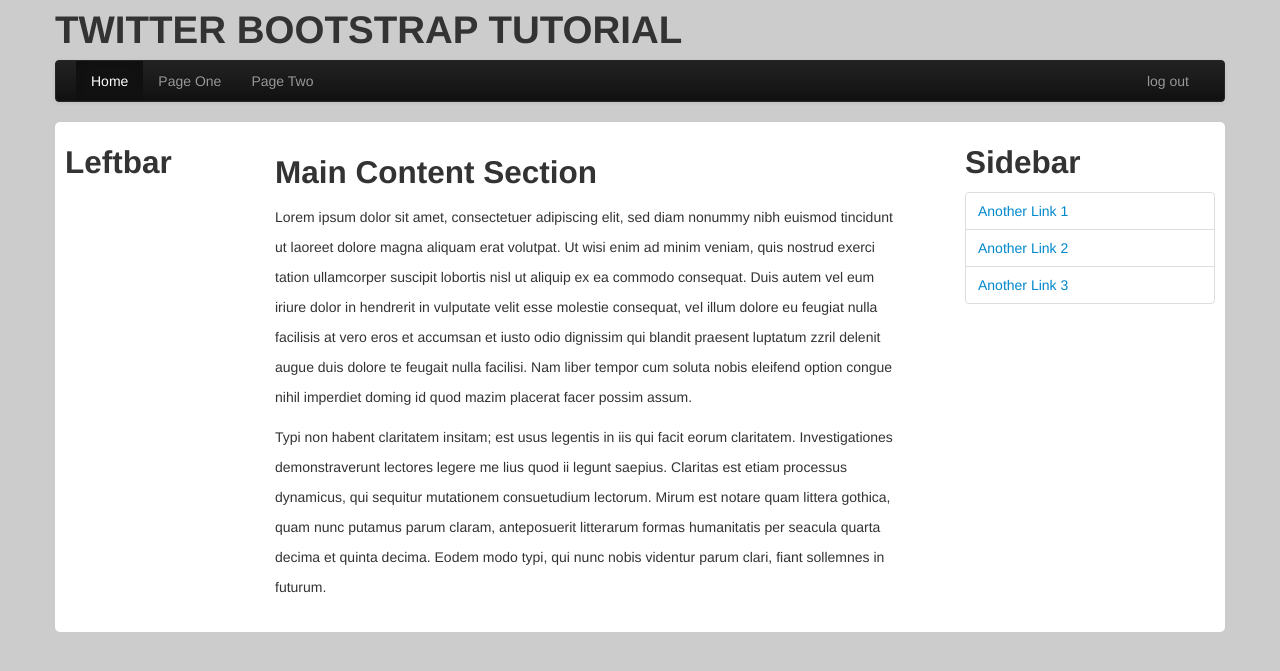
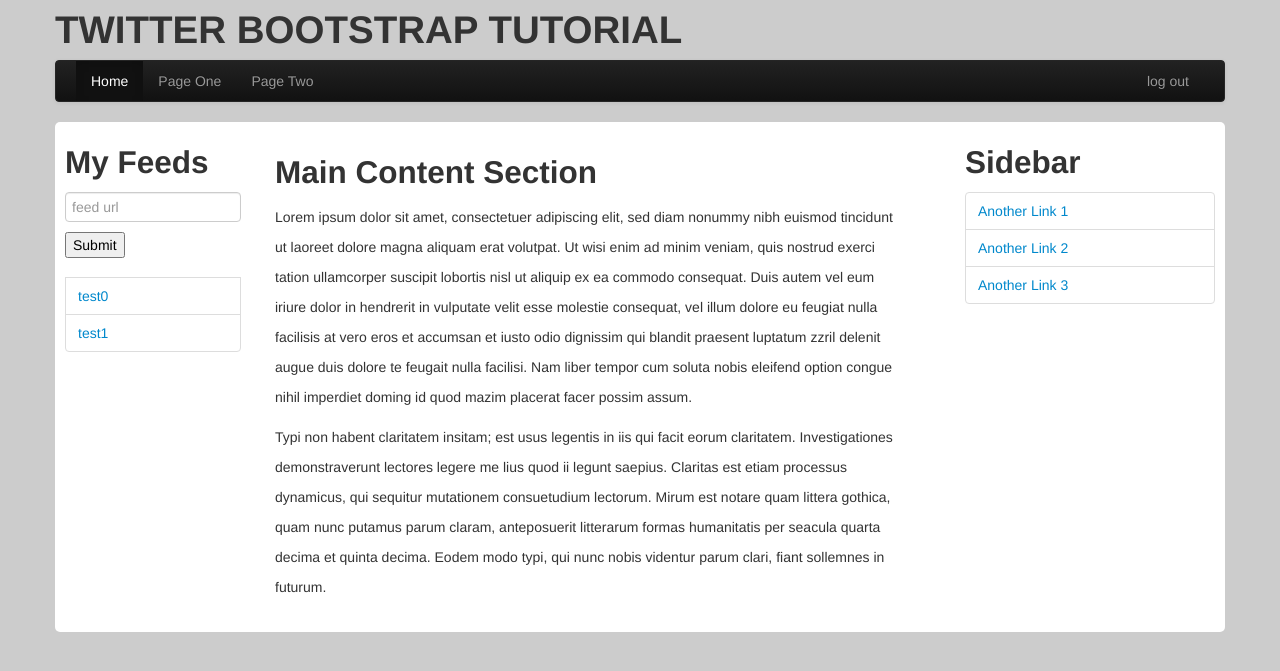
Before and after one commit to hpsoar/reader4you, a Flask app: page / in a window 1280 px wide. Shown: the top 671 px of the page. Run offline with Flask 2, Linux system fonts and the light colour scheme; the visitor is signed in with stand-in values (Sample User, id 1); some libraries are stand-ins or nearby versions.

Commit message:
add feed tmp

```diff
--- a/home.py
+++ b/home.py
@@ -29,11 +29,24 @@
   flash('You were logged out')
   return redirect(url_for('login'))
 
+@app.route('/add_feed', methods=['POST'])
+def add_feed():
+  print request.form['feed_url']
+  return redirect(url_for('home'))
+
 @app.route('/')
 def home():
   if not session.get('logged_in', None):
     return render_template('login.html')
-  return render_template('home.html')
+  feedList = [ {
+      'name': 'test0',
+      'url': 'http://www.qq.com'
+    },
+    {
+      'name': 'test1',
+      'url': 'http://www.baidu.com'
+      }];
+  return render_template('home.html', feedList=feedList)
 
 if __name__ == '__main__':
   SERVER_NAME = '127.0.0.1'
--- a/templates/home.html
+++ b/templates/home.html
@@ -16,6 +16,15 @@
     }
     #content p {
       line-height: 30px;
+    }
+    .inputFeedUrlNormal {
+      width: 162px;
+    }
+    .inputFeedUrlFocused {
+      width: 300px;
+    }
+    .feedItem {
+      width: 150px;
     }
   </style>
 {% endblock %}
@@ -43,7 +52,13 @@
     </div>
     <div id='content' class='row-fluid'>
       <div class='span2 sidebar'>
-        <h2>Leftbar</h2>
+        <h2>My Feeds</h2>
+        <ul class="nav nav-tabs nav-stacked">
+          <li><div><form method=post action="{{ url_for('add_feed') }}"><input type=text name="feed_url" placeholder="feed url" class="inputFeedUrlNormal"><input type=submit text='add'></form></div></li>
+          {% for feed in feedList %}
+          <li><a href='{{ feed.url }}' class='feedItem'>{{ feed.name }}</a></li>
+          {% endfor %}
+        </ul>
       </div>
       <div class='span7 main'>
         <h2>Main Content Section</h2>
```
